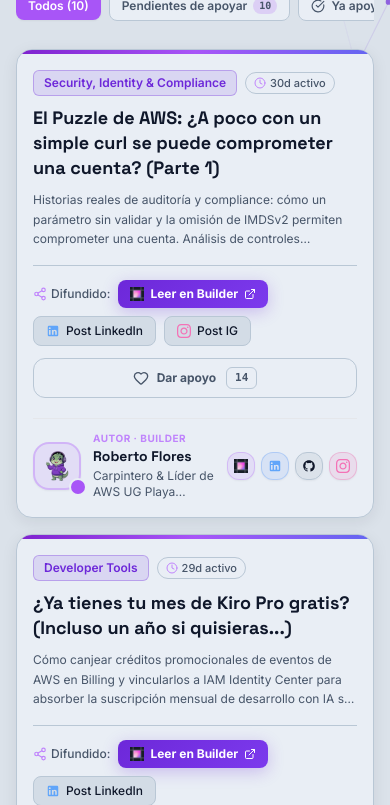
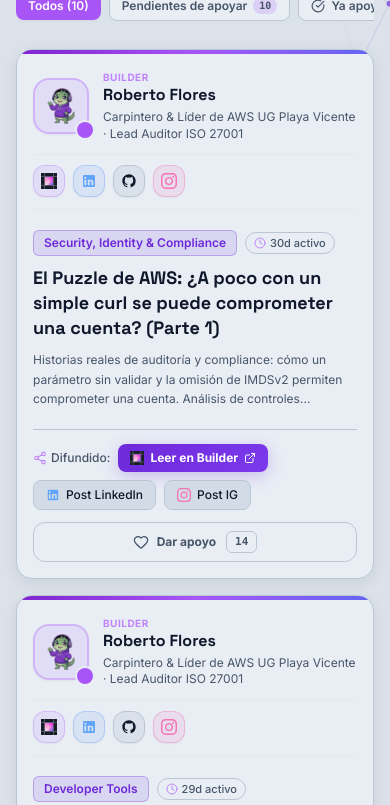
Before and after one commit to Siegfried-FS/creadores-builder, a React (Vite) app: page / in a window 390 px wide. Shown: the part 763-1568 px from the top of the page. Built offline with nearby package versions, Linux system fonts and the light colour scheme; no server answers.

Commit message:
feat(ui): ensure author row displays at top in mobile with full icons (Builder, LinkedIn, GitHub, Instagram)

```diff
--- a/src/components/ArticleCard.tsx
+++ b/src/components/ArticleCard.tsx
@@ -50,8 +50,108 @@ export const ArticleCard: FC<ArticleCardProps> = ({
 
       <div className="p-4 sm:p-6 flex flex-col md:flex-row gap-5 items-stretch">
 
-        {/* ── CUERPO PRINCIPAL DEL ARTÍCULO (Lectura principal prioritaria) ── */}
-        <div className="flex-1 w-full flex flex-col justify-between order-1 md:order-2 min-w-0">
+        {/* ── BLOQUE DE AUTOR / BUILDER (Columna en Desktop, Cabecera en Móvil) ── */}
+        <div className="w-full md:w-60 shrink-0 pb-3 md:pb-0 border-b md:border-b-0 md:border-r border-border/80 md:pr-5 flex flex-col justify-between">
+          <div className="flex md:flex-col items-center md:items-center gap-3.5 md:gap-2.5 text-left md:text-center">
+
+            {/* Avatar del creador con glow */}
+            <div className="relative shrink-0">
+              <img
+                src={article.authorAvatarUrl || '/images/mascot_opt.png'}
+                alt={article.authorName}
+                onError={(e) => {
+                  (e.currentTarget as HTMLImageElement).src = '/images/mascot_opt.png';
+                }}
+                className="w-14 h-14 sm:w-16 sm:h-16 md:w-20 md:h-20 rounded-2xl object-cover bg-purple-500/10 p-0.5 border-2 border-purple-500/30 shadow-sm"
+                loading="lazy"
+              />
+              <span
+                className="absolute -bottom-1 -right-1 flex h-4 w-4 items-center justify-center rounded-full bg-purple-500 ring-2 ring-surface"
+                title="Creador de la comunidad"
+              />
+            </div>
+
+            {/* Info del creador */}
+            <div className="flex-1 md:w-full min-w-0">
+              <span className="text-[10px] text-purple-400 font-bold uppercase tracking-wider block">
+                Builder
+              </span>
+              <h3 className="font-display font-bold text-base sm:text-lg text-ink truncate md:break-words leading-tight">
+                {article.authorName}
+              </h3>
+              {article.authorBio && (
+                <p
+                  className="text-xs text-muted mt-1 leading-snug line-clamp-2 md:line-clamp-3"
+                  title={article.authorBio}
+                >
+                  {article.authorBio}
+                </p>
+              )}
+            </div>
+
+          </div>
+
+          {/* Redes sociales del creador (Visibles en todas las vistas con iconos claros) */}
+          {hasSocials && (
+            <div className="mt-3 pt-2.5 border-t border-border/60 w-full flex items-center justify-start md:justify-center gap-2">
+              <span className="text-[10px] text-muted/70 font-semibold uppercase tracking-wider hidden md:block w-full text-center mb-1">
+                Redes
+              </span>
+              <div className="flex items-center gap-2 flex-wrap">
+                {article.authorBuilderUrl && (
+                  <a
+                    href={article.authorBuilderUrl}
+                    target="_blank"
+                    rel="noopener noreferrer"
+                    className="w-8 h-8 rounded-xl bg-purple-500/10 hover:bg-purple-500/20 text-purple-400 border border-purple-500/25 flex items-center justify-center transition-transform hover:scale-110 shadow-sm"
+                    title="Perfil en AWS Builder Center"
+                  >
+                    <img src="/images/builder_center_icon.png" alt="Builder Center" className="w-4 h-4 object-contain" />
+                  </a>
+                )}
+
+                {article.authorLinkedinUrl && (
+                  <a
+                    href={article.authorLinkedinUrl}
+                    target="_blank"
+                    rel="noopener noreferrer"
+                    className="w-8 h-8 rounded-xl bg-blue-500/10 hover:bg-blue-500/20 text-blue-400 border border-blue-500/25 flex items-center justify-center transition-transform hover:scale-110 shadow-sm"
+                    title="Perfil profesional en LinkedIn"
+                  >
+                    <LinkedinIcon className="w-4 h-4" />
+                  </a>
+                )}
+
+                {article.authorGithubUrl && (
+                  <a
+                    href={article.authorGithubUrl}
+                    target="_blank"
+                    rel="noopener noreferrer"
+                    className="w-8 h-8 rounded-xl bg-slate-500/10 hover:bg-slate-500/20 text-ink border border-border flex items-center justify-center transition-transform hover:scale-110 shadow-sm"
+                    title="Perfil de código en GitHub"
+                  >
+                    <GithubIcon className="w-4 h-4" />
+                  </a>
+                )}
+
+                {article.authorInstagramUrl && (
+                  <a
+                    href={article.authorInstagramUrl}
+                    target="_blank"
+                    rel="noopener noreferrer"
+                    className="w-8 h-8 rounded-xl bg-pink-500/10 hover:bg-pink-500/20 text-pink-400 border border-pink-500/25 flex items-center justify-center transition-transform hover:scale-110 shadow-sm"
+                    title="Perfil de Instagram"
+                  >
+                    <InstagramIcon className="w-4 h-4" />
+                  </a>
+                )}
+              </div>
+            </div>
+          )}
+        </div>
+
+        {/* ── CUERPO PRINCIPAL DEL ARTÍCULO ── */}
+        <div className="flex-1 w-full flex flex-col justify-between min-w-0">
           <div>
             {/* Meta superior: Categoría, Vigencia y Controles de edición */}
             <div className="flex items-center justify-between gap-2 mb-2.5">
@@ -102,7 +202,7 @@ export const ArticleCard: FC<ArticleCardProps> = ({
               </div>
             </div>
 
-            {/* Título del artículo: Grande, destacado y legible sin zoom */}
+            {/* Título del artículo: Grande, destacado y legible */}
             <h2 className="font-display font-bold text-lg sm:text-xl text-ink leading-snug group-hover:text-purple-400 transition-colors break-words">
               <a href={article.builderUrl} target="_blank" rel="noopener noreferrer">
                 {article.title}
@@ -118,7 +218,7 @@ export const ArticleCard: FC<ArticleCardProps> = ({
           </div>
 
           {/* ── SECCIÓN DE DIFUSIÓN & BOTÓN DE APOYO ── */}
-          <div className="mt-4 pt-3.5 border-t border-border flex flex-col sm:flex-row items-stretch sm:items-center justify-between gap-3">
+          <div className="mt-5 pt-3.5 border-t border-border flex flex-col sm:flex-row items-stretch sm:items-center justify-between gap-3">
             {/* Botones de Difusión */}
             <div className="flex items-center gap-2 flex-wrap">
               <span className="text-xs text-muted font-medium flex items-center gap-1">
@@ -185,103 +285,6 @@ export const ArticleCard: FC<ArticleCardProps> = ({
           </div>
         </div>
 
-        {/* ── BLOQUE DE AUTOR / BUILDER ── */}
-        {/* En móvil: fila superior compacta y clara con avatar + nombre legible + bio + redes */}
-        {/* En escritorio (md+): columna lateral dedicada */}
-        <div className="w-full md:w-56 shrink-0 order-2 md:order-1 pt-3 md:pt-0 border-t md:border-t-0 md:border-r border-border/80 md:pr-5 flex flex-col justify-center">
-          <div className="flex md:flex-col items-center md:items-center gap-3 md:gap-2 text-left md:text-center">
-
-            {/* Avatar del creador */}
-            <div className="relative shrink-0">
-              <img
-                src={article.authorAvatarUrl || '/images/mascot_opt.png'}
-                alt={article.authorName}
-                onError={(e) => {
-                  (e.currentTarget as HTMLImageElement).src = '/images/mascot_opt.png';
-                }}
-                className="w-12 h-12 md:w-16 md:h-16 rounded-2xl object-cover bg-purple-500/10 p-0.5 border-2 border-purple-500/30 shadow-sm"
-                loading="lazy"
-              />
-              <span
-                className="absolute -bottom-1 -right-1 flex h-3.5 w-3.5 md:h-4 md:w-4 items-center justify-center rounded-full bg-purple-500 ring-2 ring-surface"
-                title="Creador de la comunidad"
-              />
-            </div>
-
-            {/* Info del creador */}
-            <div className="flex-1 md:w-full min-w-0">
-              <span className="text-[10px] text-purple-400 font-bold uppercase tracking-wider block md:hidden">
-                Autor &middot; Builder
-              </span>
-              <h3 className="font-display font-bold text-sm sm:text-base text-ink truncate md:break-words">
-                {article.authorName}
-              </h3>
-              {article.authorBio && (
-                <p
-                  className="text-xs text-muted mt-0.5 leading-snug line-clamp-2 md:line-clamp-3"
-                  title={article.authorBio}
-                >
-                  {article.authorBio}
-                </p>
-              )}
-            </div>
-
-            {/* Redes en móvil colocadas inline o abajo en escritorio */}
-            {hasSocials && (
-              <div className="flex items-center gap-1.5 shrink-0 md:mt-2.5 md:pt-2 md:border-t md:border-border/60 md:w-full md:justify-center">
-                {article.authorBuilderUrl && (
-                  <a
-                    href={article.authorBuilderUrl}
-                    target="_blank"
-                    rel="noopener noreferrer"
-                    className="w-7 h-7 sm:w-8 sm:h-8 rounded-xl bg-purple-500/10 hover:bg-purple-500/20 text-purple-400 border border-purple-500/25 flex items-center justify-center transition-transform hover:scale-110 shadow-sm"
-                    title="Perfil en AWS Builder Center"
-                  >
-                    <img src="/images/builder_center_icon.png" alt="Builder Center" className="w-3.5 h-3.5 object-contain" />
-                  </a>
-                )}
-
-                {article.authorLinkedinUrl && (
-                  <a
-                    href={article.authorLinkedinUrl}
-                    target="_blank"
-                    rel="noopener noreferrer"
-                    className="w-7 h-7 sm:w-8 sm:h-8 rounded-xl bg-blue-500/10 hover:bg-blue-500/20 text-blue-400 border border-blue-500/25 flex items-center justify-center transition-transform hover:scale-110 shadow-sm"
-                    title="Perfil profesional en LinkedIn"
-                  >
-                    <LinkedinIcon className="w-3.5 h-3.5" />
-                  </a>
-                )}
-
-                {article.authorGithubUrl && (
-                  <a
-                    href={article.authorGithubUrl}
-                    target="_blank"
-                    rel="noopener noreferrer"
-                    className="w-7 h-7 sm:w-8 sm:h-8 rounded-xl bg-slate-500/10 hover:bg-slate-500/20 text-ink border border-border flex items-center justify-center transition-transform hover:scale-110 shadow-sm"
-                    title="Perfil de código en GitHub"
-                  >
-                    <GithubIcon className="w-3.5 h-3.5" />
-                  </a>
-                )}
-
-                {article.authorInstagramUrl && (
-                  <a
-                    href={article.authorInstagramUrl}
-                    target="_blank"
-                    rel="noopener noreferrer"
-                    className="w-7 h-7 sm:w-8 sm:h-8 rounded-xl bg-pink-500/10 hover:bg-pink-500/20 text-pink-400 border border-pink-500/25 flex items-center justify-center transition-transform hover:scale-110 shadow-sm"
-                    title="Perfil de Instagram"
-                  >
-                    <InstagramIcon className="w-3.5 h-3.5" />
-                  </a>
-                )}
-              </div>
-            )}
-
-          </div>
-        </div>
-
       </div>
     </article>
   );
```
